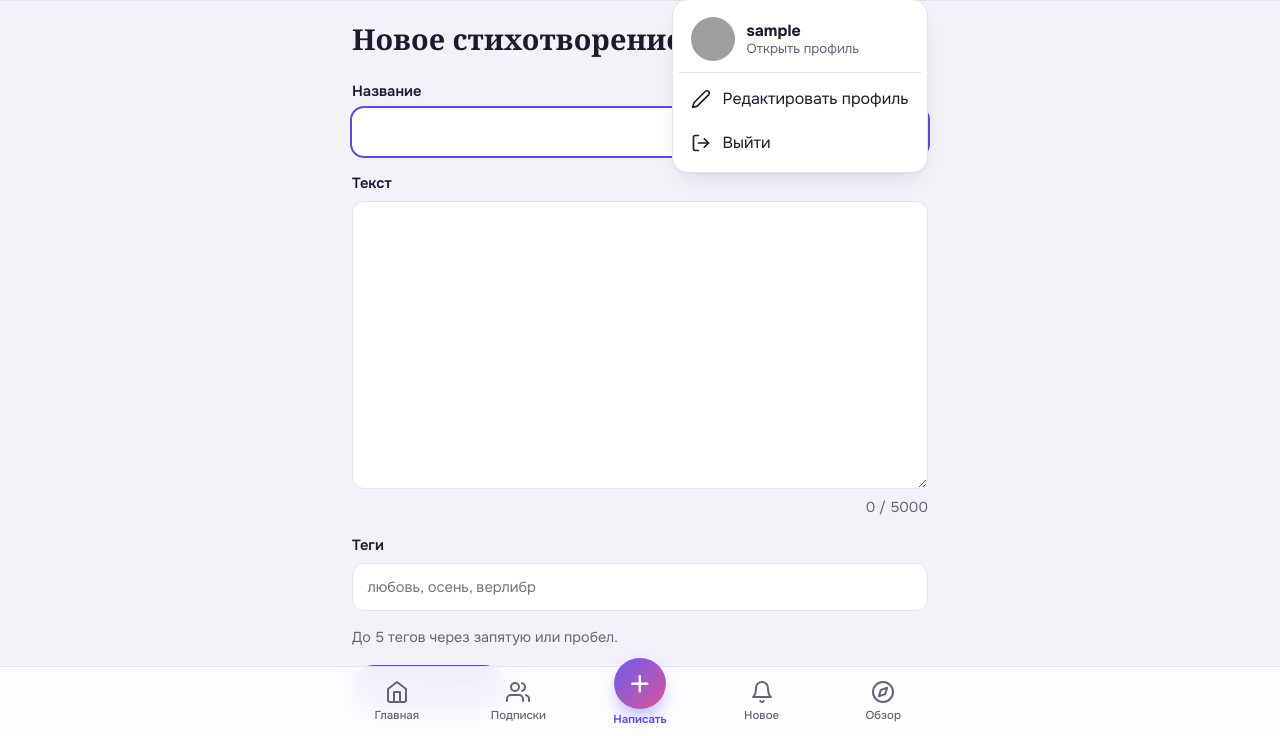
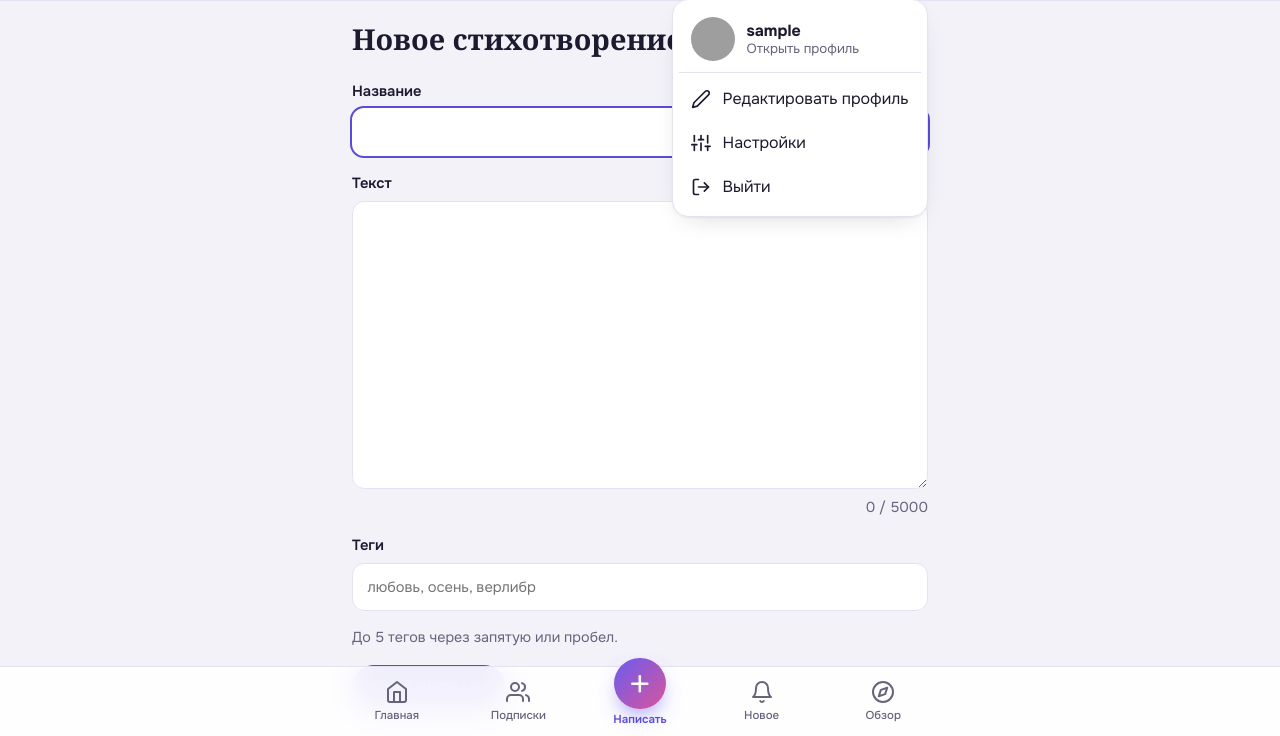
Before and after one commit to solabsenser/poetry, a Flask app: page /new in a window 1280 px wide, after a click that opens the changed part. Shown: the part 63-799 px from the top of the page. Run offline with Flask 3, Linux system fonts and the light colour scheme; the visitor is signed in with stand-in values (Sample User, id 1); data that the repository does not hold is empty; grey boxes are pictures that could not be loaded.

Commit message:
Add files via upload

```diff
--- a/app.py
+++ b/app.py
@@ -621,23 +621,33 @@ def follow(username):
     return redirect(safe_back(url_for("user", username=row[1])))
 
 
-def render_settings(bio=None, error=None, pw_error=None, status=200):
+def render_profile_edit(bio=None, error=None):
     if bio is None:
         row = q1("SELECT bio FROM users WHERE id = ?", (g.user["id"],))
         bio = (row[0] if row else "") or ""
-    return render_template("settings.html", bio=bio, error=error, pw_error=pw_error), status
+    return render_template("profile_edit.html", bio=bio, error=error)
 
 
-@app.route("/settings", methods=["GET", "POST"])
+def render_settings(pw_error=None, status=200):
+    return render_template("settings.html", pw_error=pw_error), status
+
+
+@app.route("/profile/edit", methods=["GET", "POST"])
 @login_required
-def settings():
+def edit_profile():
     if request.method == "POST":
         bio = request.form.get("bio", "").replace("\r\n", "\n").strip()
         if len(bio) > 300:
-            return render_settings(bio=bio, error="О себе: не больше 300 символов.")
+            return render_profile_edit(bio=bio, error="О себе: не больше 300 символов.")
         db().execute("UPDATE users SET bio = ? WHERE id = ?", (bio, g.user["id"]))
         flash("Профиль сохранён.")
         return redirect(url_for("user", username=g.user["username"]))
+    return render_profile_edit()
+
+
+@app.route("/settings")
+@login_required
+def settings():
     return render_settings()
 
 
--- a/static/app.js
+++ b/static/app.js
@@ -16,17 +16,37 @@
   }
 
   // ---------- тёмная и светлая тема ----------
+  const root = document.documentElement;
+  const systemDark = window.matchMedia("(prefers-color-scheme: dark)");
+  const stored = () => { try { return localStorage.getItem("theme"); } catch (e) { return null; } };
   function syncThemeColor() {
     const meta = $("#theme-color");
-    if (meta) meta.content = getComputedStyle(document.documentElement).getPropertyValue("--bg").trim();
+    if (meta) meta.content = getComputedStyle(root).getPropertyValue("--bg").trim();
+  }
+  function applyTheme(choice) { // choice: light | dark | system
+    try {
+      if (choice === "system") localStorage.removeItem("theme");
+      else localStorage.setItem("theme", choice);
+    } catch (e) { /* не критично */ }
+    root.dataset.theme = choice === "system" ? (systemDark.matches ? "dark" : "light") : choice;
+    syncThemeColor();
+    markThemeChoice();
+  }
+  function markThemeChoice() {
+    const current = stored() || "system";
+    document.querySelectorAll("[data-theme-choice]").forEach((b) => {
+      b.setAttribute("aria-pressed", String(b.dataset.themeChoice === current));
+    });
   }
   syncThemeColor();
+  markThemeChoice();
   $("#theme-toggle")?.addEventListener("click", () => {
-    const next = document.documentElement.dataset.theme === "dark" ? "light" : "dark";
-    document.documentElement.dataset.theme = next;
-    try { localStorage.setItem("theme", next); } catch (e) { /* не критично */ }
-    syncThemeColor();
+    applyTheme(root.dataset.theme === "dark" ? "light" : "dark");
   });
+  document.querySelectorAll("[data-theme-choice]").forEach((b) => {
+    b.addEventListener("click", () => applyTheme(b.dataset.themeChoice));
+  });
+  systemDark.addEventListener?.("change", () => { if (!stored()) applyTheme("system"); });
 
   // ---------- меню аватара ----------
   const menuBtn = $("#menu-btn");
--- a/static/style.css
+++ b/static/style.css
@@ -367,3 +367,13 @@ img { max-width: 100%; }
 .surprise-mark { display: grid; place-items: center; width: 2.8rem; height: 2.8rem; font-size: 1.5rem; background: var(--accent-soft); border-radius: 14px; }
 .surprise span:last-child { display: grid; line-height: 1.3; }
 .surprise small { color: var(--muted); }
+
+/* ---------- выбор темы в настройках ---------- */
+.seg { display: inline-flex; flex-wrap: wrap; gap: .25rem; margin-bottom: .75rem; padding: .25rem; background: var(--surface-2); border-radius: 999px; }
+.seg button {
+  min-height: 2.5rem; padding: .4rem 1.1rem; font: inherit; font-weight: 500; color: var(--muted);
+  background: transparent; border: 0; border-radius: 999px; cursor: pointer;
+}
+.seg button:hover { color: var(--ink); }
+.seg button[aria-pressed="true"] { color: var(--accent-ink); background: var(--accent); }
+.settings-link { margin-top: 1rem; }
--- a/templates/_macros.html
+++ b/templates/_macros.html
@@ -14,6 +14,7 @@
 {%- elif name == 'user' %}<path d="M20 21v-2a4 4 0 0 0-4-4H8a4 4 0 0 0-4 4v2"/><circle cx="12" cy="7" r="4"/>
 {%- elif name == 'logout' %}<path d="M9 21H5a2 2 0 0 1-2-2V5a2 2 0 0 1 2-2h4"/><polyline points="16 17 21 12 16 7"/><line x1="21" y1="12" x2="9" y2="12"/>
 {%- elif name == 'edit' %}<path d="M17 3a2.83 2.83 0 1 1 4 4L7.5 20.5 2 22l1.5-5.5z"/>
+{%- elif name == 'sliders' %}<line x1="4" y1="21" x2="4" y2="14"/><line x1="4" y1="10" x2="4" y2="3"/><line x1="12" y1="21" x2="12" y2="12"/><line x1="12" y1="8" x2="12" y2="3"/><line x1="20" y1="21" x2="20" y2="16"/><line x1="20" y1="12" x2="20" y2="3"/><line x1="1" y1="14" x2="7" y2="14"/><line x1="9" y1="8" x2="15" y2="8"/><line x1="17" y1="16" x2="23" y2="16"/>
 {%- elif name == 'camera' %}<path d="M23 19a2 2 0 0 1-2 2H3a2 2 0 0 1-2-2V8a2 2 0 0 1 2-2h4l2-3h6l2 3h4a2 2 0 0 1 2 2z"/><circle cx="12" cy="13" r="4"/>
 {%- endif %}</svg>
 {%- endmacro %}
--- a/templates/base.html
+++ b/templates/base.html
@@ -36,7 +36,8 @@
             {{ avatar(g.user.username, g.user.id, g.user.av, 44) }}
             <span><b>{{ g.user.username }}</b><small>Открыть профиль</small></span>
           </a>
-          <a class="menu-item" role="menuitem" href="{{ url_for('settings') }}">{{ icon('edit') }}Редактировать профиль</a>
+          <a class="menu-item" role="menuitem" href="{{ url_for('edit_profile') }}">{{ icon('edit') }}Редактировать профиль</a>
+          <a class="menu-item" role="menuitem" href="{{ url_for('settings') }}">{{ icon('sliders') }}Настройки</a>
           <form method="post" action="{{ url_for('logout') }}">
             <input type="hidden" name="csrf" value="{{ csrf_token() }}">
             <button class="menu-item" role="menuitem">{{ icon('logout') }}Выйти</button>
--- a/templates/user.html
+++ b/templates/user.html
@@ -17,7 +17,7 @@
     <div><dt>Реакций</dt><dd>{{ profile.likes }}</dd></div>
   </dl>
   {% if profile.is_me %}
-    <a class="btn btn-quiet" href="{{ url_for('settings') }}">{{ icon('edit') }}Редактировать профиль</a>
+    <a class="btn btn-quiet" href="{{ url_for('edit_profile') }}">{{ icon('edit') }}Редактировать профиль</a>
   {% elif g.user %}
     {{ follow_button(profile.username, profile.is_following) }}
   {% endif %}
```
Also changed, not shown: templates/profile_edit.html (added, +20 -0 lines), templates/settings.html (+11 -15 lines).
